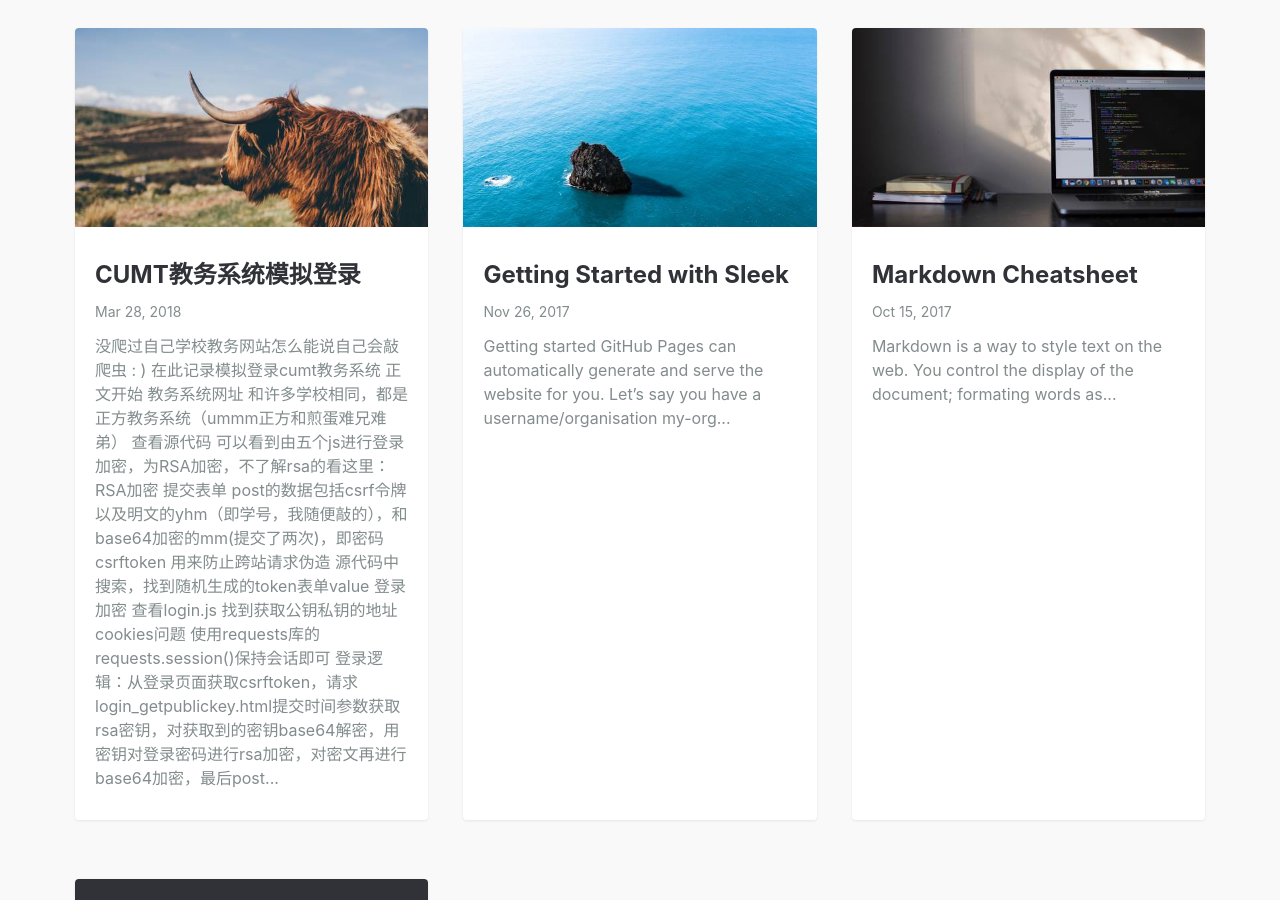
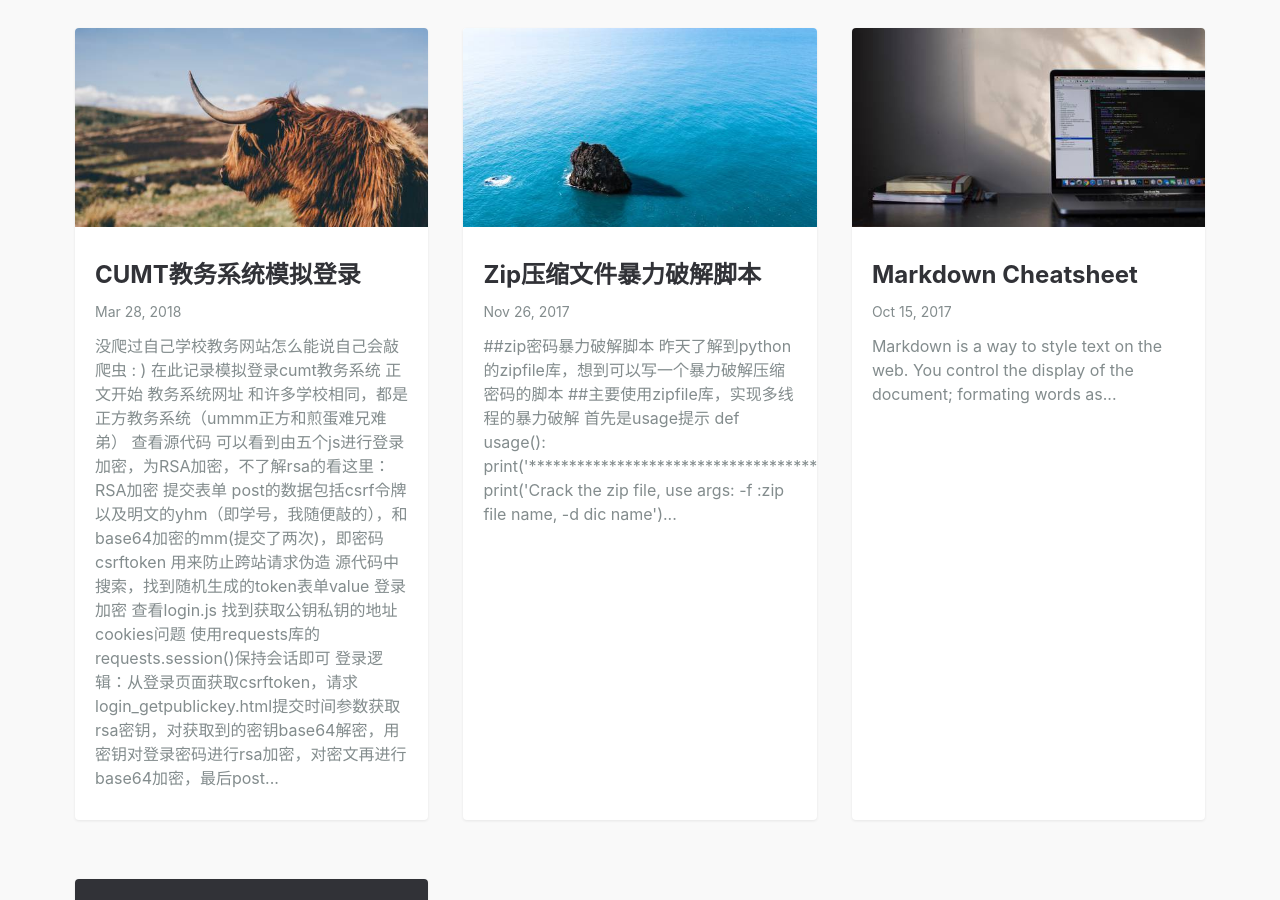
Before and after one commit to EddieIvan01/EddieIvan01.github.io, a Jekyll site: the page built from index.md, in a window 1280 px wide and 900 px high, scrolled down 628 px. Built offline with Jekyll 4.4.1, drawn with Linux system fonts in a browser that asks for light colours; some of the changed lines change nothing that is shown.

Commit message:
Update 2017-11-26-getting-started.md

````diff
--- a/_posts/2017-11-26-getting-started.md
+++ b/_posts/2017-11-26-getting-started.md
@@ -1,73 +1,156 @@
 ---
 layout: post
-title: Getting Started with Sleek
+title: Zip压缩文件暴力破解脚本
 featured-img: sleek
 ---
 
-## Getting started
+##zip密码暴力破解脚本
+昨天了解到python的zipfile库，想到可以写一个暴力破解压缩密码的脚本
 
-[GitHub Pages](https://pages.github.com) can automatically generate and serve the website for you.
-Let's say you have a username/organisation `my-org` and project `my-proj`; if you locate Jekyll source under `docs` folder of master branch in your repo `github.com/my-org/my-proj`, the website will be served on `my-org.github.io/my-proj`.
-The good thing about coupling your documentation with the source repo is, whenever you merge features with regarding content to master branch, it will also be published in the webpage instantly.
 
-1. Just download the source from [github.com/janczizikow/sleek](https://github.com/janczizikow/sleek/) into your repo under `docs` folder.
-2. Edit site settings in  `_config.yml` file according to your project.
-3. Replace `favicon.ico` and `img/logonav.png` with your own logo.
+##主要使用zipfile库，实现多线程的暴力破解
+**首先是usage提示**
+```swift
+def usage():
+     print('***************************************************************')
+     print('Crack the zip file, use args: -f :zip file name, -d dic name')
+     print('e.g.  zip_crack.exe -f 1.zip -d dic.txt')
+     print('***************************************************************')
+ ```
+-f 指定破解的zip文件
+-d 指定使用的字典文件
 
-## Writing content
+**获取参数并解析**
+```swift
+    file_name = ''
+    dic_name = ''
+    try:
+        opts,args = getopt.getopt(sys.argv[1:],'f:d:')
+        for a,b in opts:
+            if a == '-f':
+                file_name = b
+            if a == '-d':
+                dic_name = b
+        crack_dic = open(dic_name,'r')
+    except:
+        usage()
+        sys.exit()
+```
+**使用字典进行破解**
+```swift
+try:
+      file_gue.extractall(pwd = i.strip('\n').encode('utf-8'))
+      print('[*]Successfully crack, passwd is '+i)
+      break
+except:
+      pass
+```
 
-### Docs
+***
+##完整版代码
+```swift
+import zipfile
+import getopt
+import sys
+import threading
+def usage():
+    print('***************************************************************')
+    print('Crack the zip file, use args: -f :zip file name, -d dic name')
+    print('e.g.  zip_crack.exe -f 1.zip -d dic.txt')
+    print('***************************************************************')
+def crack(file_name,crack_dic,file_gue):
+    kv = crack_dic.readlines()
+    end_num = kv[-1]
+    for i in kv:
+        print('[+]try passwd:'+i)
+        if i.strip('\n') == end_num.strip('\n'):
+            try:
+                file_gue.extractall(pwd = i.strip('\n').encode('utf-8'))
+                print('[*]Successfully crack, passwd is '+i)
+                break
+            except:
+                print('[*]Crack fail, please change your dic')
+                sys.exit()
+        try:
+            file_gue.extractall(pwd = i.strip('\n').encode('utf-8'))
+            print('[*]Successfully crack, passwd is '+i)
+            break
+        except:
+            pass
+    crack_dic.close()
+def main():
+    file_name = ''
+    dic_name = ''
+    try:
+        opts,args = getopt.getopt(sys.argv[1:],'f:d:')
+        for a,b in opts:
+            if a == '-f':
+                file_name = b
+            if a == '-d':
+                dic_name = b
+        crack_dic = open(dic_name,'r')
+    except:
+        usage()
+        sys.exit()
+    file_gue = zipfile.ZipFile(file_name)
+    t = threading.Thread(target = crack(file_name,crack_dic,file_gue))
+    t.start()
+main()
+```
+![](https://upload-images.jianshu.io/upload_images/11356161-9fb00f8343993a6e.png?imageMogr2/auto-orient/strip%7CimageView2/2/w/1240)
 
-Docs are [collections](https://jekyllrb.com/docs/collections/) of pages stored under `_docs` folder. To create a new page:
+**代码的github地址：**
+[github](https://github.com/EddieIvan01/zip_crack)
 
-**1.** Create a new Markdown as `_docs/my-page.md` and write [front matter](https://jekyllrb.com/docs/frontmatter/) & content such as:
+
+***
+**P.s**
+此处有个文件操作的坑，此处代码
+``` swift
+kv = crack_dic.readlines()
+end_num = kv[-1]
+for i in kv:
+```
+如果替换成两次对crack_dic进行readlines()操作，则第二次读取的将会是0字节文件，且解释器不会报错。
+```swift
+end_num =crack_dic.readlines()[-1]
+for i in crack_dic.readlines():
+```
+
+***
+**考虑到压缩密码大多是四位以下，就顺手写了个密码生成脚本，包含1-4位的英文数字字符密码**
+```swift
+import string
+num = []
+for i in string.uppercase+string.lowercase:
+    num.append(i)
+for i in range(0,10):
+    num.append(str(i))
+print(num)
+fh = open('dic_weak.txt','w')
+for i in num:
+    fh.write(i+'\n')
+for i in num:
+    for j in num:
+        fh.write(i+j+'\n')
+for i in num:
+    for j in num:
+        for k in num:
+            fh.write(i+j+k+'\n')
+for i in num:
+    for j in num:
+        for k in num:
+            for l in num:
+                fh.write(i+j+k+l+'\n')
+fh.close()
 
 ```
----
-title: My Page
-permalink: /docs/my-page/
----
 
-Hello World!
-```
+生成的密码字典有80M左右，共1500万行
+***
+#end
 
-**2.** Add the pagename to `_pages/docs.yml` file in order to list in docs navigation panel:
-
-```
-- title: My Group Title
-  docs:
-  - my-page
-```
-
-### Blog posts
-
-Add a new Markdown file such as `2017-05-09-my-post.md` and write the content similar to other post examples.
-
-### Pages
-
-The home page is located under `index.md` file. You can change the content or design completely different welcome page for your taste.
-
-In order to add a new page, create a new html or markdown file under root directory and link it in `_includes/header.html`.
-
-### Images TODO
-
-Introduce gulp optimization
-
-Breakpoint | Image Type | Width | Retina
------------- | ------------ | ------------- | -------------
-xs |Post Thumb | 535px | 1070px
-sm |Post Thumb | 500px| 1000px
-md |Post Thumb | 329.375px | 658.75px
-lg |Post Thumb | 445.625px | 891.25px
-xl |Post Thumb | 353.125px | 706.25px
+![](https://upload-images.jianshu.io/upload_images/11356161-43c97cf99391edcd.jpg?imageMogr2/auto-orient/strip%7CimageView2/2/w/1240)
 
 
-Breakpoint | Image Type | Width | Retina
------------- | ------------ | ------------- | -------------
-xs |Post Hero | 535px | 1070px
-sm |Post Hero | 500px| 1000px
-md |Post Hero | 329.375px | 658.75px
-lg |Post Hero | 445.625px | 891.25px
-xl |Post Hero | 353.125px | 706.25px
-
-Happy hacking!
+#2018.3.31
````
